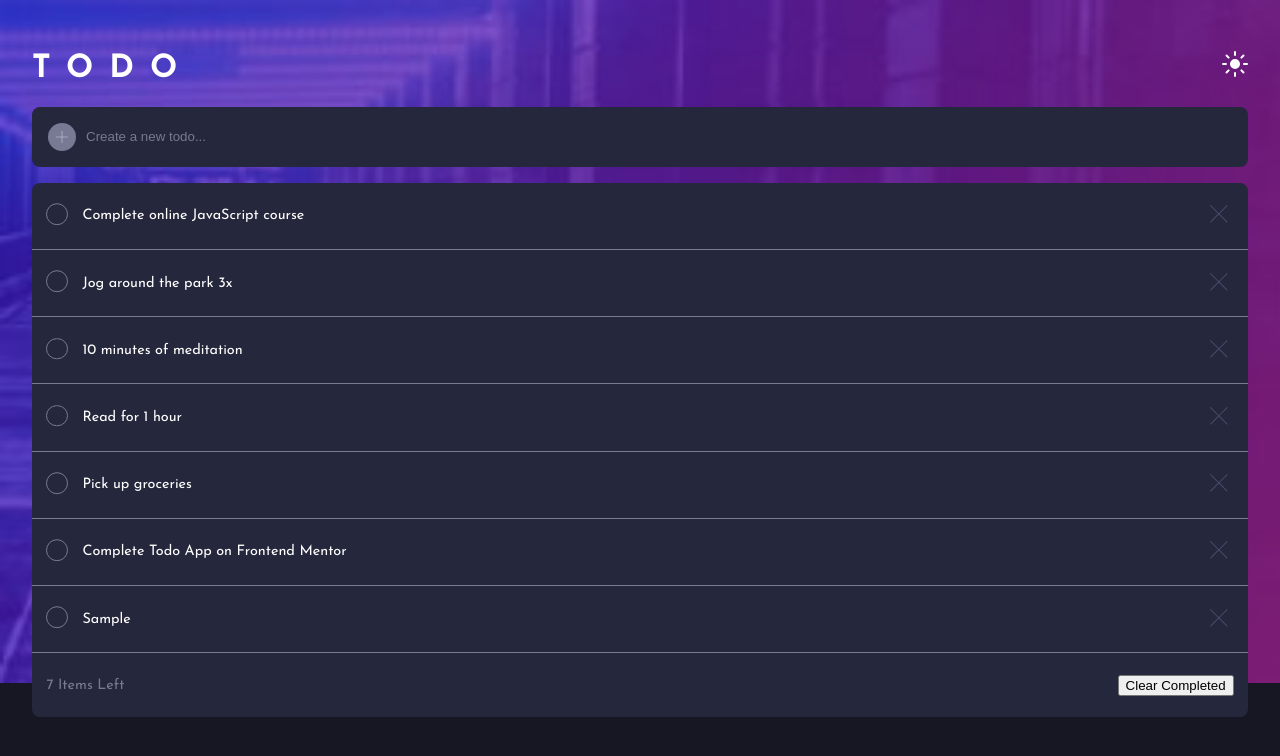
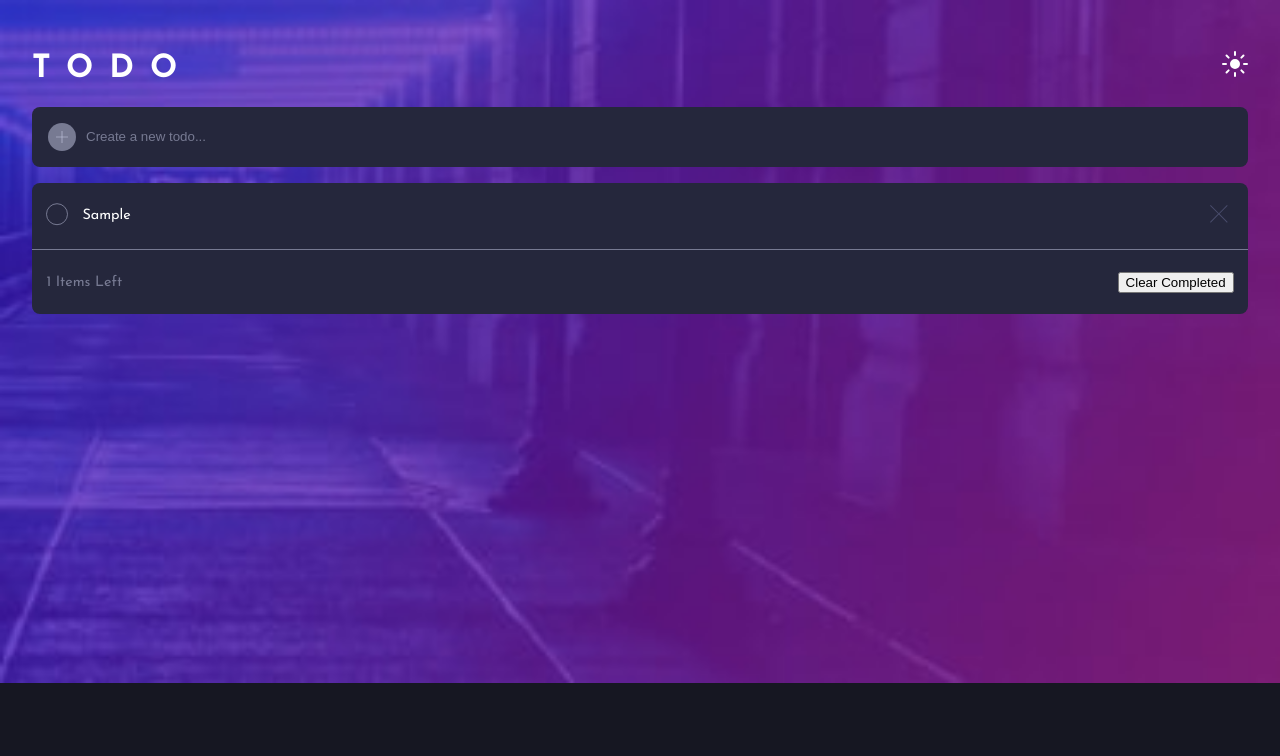
Before and after one commit to mattbcowan/todo-list, a React (Create React App) app: page / in a window 1280 px wide. Both pictures are taken after typing "Sample" into the empty fields and a click on the input "submit". Shown: the top 756 px of the page. Built offline with nearby package versions, Linux system fonts and the light colour scheme.

Commit message:
refactor: Set up context rather than prop drilling.

```diff
--- a/src/App.js
+++ b/src/App.js
@@ -1,6 +1,7 @@
 import React, { useState, useEffect } from "react";
 import styled from "styled-components";
 import { AddTodo, Header, TaskList } from "./components/";
+import { GlobalProvider } from "./context/GlobalState";
 
 const AppContainer = styled.div`
   font-family: "Josefin Sans", sans-serif;
@@ -29,9 +30,7 @@ const StyledMain = styled.main`
 `;
 
 function App() {
-  const [value, setValue] = useState("");
   const [tasks, setTasks] = useState([]);
-  const [isDarkmode, setIsDarkmode] = useState(true);
 
   const getData = async () => {
     await fetch("data.json", {
@@ -45,7 +44,6 @@ function App() {
       })
       .then((myJson) => {
         setTasks(myJson.tasks);
-        setIsDarkmode(myJson.darkmode);
       });
   };
 
@@ -53,57 +51,19 @@ function App() {
     getData();
   }, []);
 
-  const handleSubmit = (event) => {
-    event.preventDefault();
-    setTasks((current) => [...current, { value: value, completed: false }]);
-    setValue("");
-  };
-
-  const handleOnClick = (event) => {
-    event.preventDefault();
-    let currentData = [...tasks];
-    let index = currentData.find(
-      (task) => task.value === `${event.currentTarget.parentElement.innerText}`
-    );
-    currentData.splice(currentData.indexOf(index), 1);
-    setTasks(currentData);
-  };
-
-  const handleChecked = (event) => {
-    event.preventDefault();
-    event.preventDefault();
-    let currentData = [...tasks];
-    let index = currentData.find(
-      (task) =>
-        task.value ===
-        `${event.currentTarget.parentElement.parentElement.lastChild.innerText}`
-    );
-    let currentIndex = currentData.indexOf(index);
-
-    currentData[currentIndex].completed = !currentData[currentIndex].completed;
-    setTasks(currentData);
-    // console.log(currentData[currentData.indexOf(index)]);
-  };
-
   return (
     <AppContainer>
+      <GlobalProvider>
         <HeaderImage src="./images/bg-mobile-dark.jpg" />
         <Container>
           <Header />
           <StyledMain>
-          <AddTodo
-            handleSubmit={handleSubmit}
-            onChange={(e) => setValue(e.target.value)}
-            value={value}
-          />
-          <TaskList
-            data={tasks}
-            handleOnClick={handleOnClick}
-            handleChecked={handleChecked}
-          />
+            <AddTodo />
+            <TaskList data={tasks} />
           </StyledMain>
           <footer></footer>
         </Container>
+      </GlobalProvider>
     </AppContainer>
   );
 }
--- a/src/components/AddTodo.jsx
+++ b/src/components/AddTodo.jsx
@@ -1,4 +1,6 @@
+import React, { useState, useContext } from "react";
 import styled from "styled-components";
+import { GlobalContext } from "../context/GlobalState";
 import { TextInput } from ".";
 
 const TaskContainer = styled.form`
@@ -33,7 +35,22 @@ const SubmitButton = styled.input`
   width: 1px;
 `;
 
-const AddTodo = ({ handleSubmit, onChange, value }) => {
+const AddTodo = () => {
+  const [value, setValue] = useState("");
+  const { addTask } = useContext(GlobalContext);
+
+  const handleSubmit = (event) => {
+    if (value.length) {
+      event.preventDefault();
+      addTask(value);
+      setValue("");
+    }
+  };
+
+  const handleChange = (event) => {
+    setValue(event.target.value);
+  };
+
   return (
     <TaskContainer onSubmit={handleSubmit}>
       <SubmitLabel htmlFor="addTodo">
@@ -47,7 +64,7 @@ const AddTodo = ({ handleSubmit, onChange, value }) => {
       />
       <TextInput
         value={value}
-        onChange={onChange}
+        onChange={handleChange}
         placeholder="Create a new todo..."
       />
     </TaskContainer>
--- /dev/null
+++ b/src/components/RemoveTodo.jsx
@@ -0,0 +1,29 @@
+import { useContext } from "react";
+import styled from "styled-components";
+import { GlobalContext } from "../context/GlobalState";
+
+const RemoveButton = styled.button`
+  background-color: transparent;
+  border: none;
+  color: hsl(234, 11%, 52%);
+  margin-left: 0.5rem;
+  cursor: pointer;
+`;
+
+const RemoveTodo = (props) => {
+  const { item } = props;
+
+  const { removeTask } = useContext(GlobalContext);
+
+  const handleClick = () => {
+    removeTask(item);
+  };
+
+  return (
+    <RemoveButton onClick={handleClick}>
+      <img src="./images/icon-cross.svg" alt="close" />
+    </RemoveButton>
+  );
+};
+
+export default RemoveTodo;
--- a/src/components/TaskList.jsx
+++ b/src/components/TaskList.jsx
@@ -1,5 +1,8 @@
+import { useContext } from "react";
 import styled from "styled-components";
+import { GlobalContext } from "../context/GlobalState";
 import { Task } from "./";
+import RemoveTodo from "./RemoveTodo";
 
 const ListContainer = styled.ul`
   display: flex;
@@ -31,47 +34,25 @@ const ListItem = styled.li`
   padding: 1.5em 1em;
 `;
 
-const RemoveButton = styled.button`
-  background-color: transparent;
-  border: none;
-  color: hsl(234, 11%, 52%);
-  margin-left: 0.5rem;
-  cursor: pointer;
-`;
+const TaskList = () => {
+  const { tasks } = useContext(GlobalContext);
 
-const handleButtonClick = (data) => {
-  console.log(data);
-};
+  const tasksMarkup = tasks.map((item, index) => (
+    <ListItem key={index}>
+      <Task text={item} />
+      <RemoveTodo item={item} />
+    </ListItem>
+  ));
 
-const TaskList = ({ data, handleOnClick, handleChecked }) => {
   return (
     <ListContainer>
-      {data &&
-        data.length > 0 &&
-        data.map((item, i) => {
-          return (
-            <ListItem key={i}>
-              <Task
-                text={item.value}
-                checked={item.completed}
-                handleChecked={handleChecked}
-              />
-              <RemoveButton onClick={handleOnClick}>
-                <img src="./images/icon-cross.svg" alt="close" />
-              </RemoveButton>
-            </ListItem>
-          );
-        })}
+      {tasksMarkup}
       <ListItem>
-        <span>{data.length} Items Left</span>
-        <button onClick={() => handleButtonClick(data)}>Clear Completed</button>
+        <span>{tasks.length} Items Left</span>
+        <button onClick={() => console.log("clicked")}>Clear Completed</button>
       </ListItem>
     </ListContainer>
   );
 };
 
-TaskList.defaultProps = {
-  data: [],
-};
-
 export default TaskList;
--- /dev/null
+++ b/src/context/AppReducer.jsx
@@ -0,0 +1,16 @@
+const AppReducer = (state, action) => {
+  switch (action.type) {
+    case "ADD_TASK":
+      return {
+        tasks: [action.payload, ...state.tasks],
+      };
+    case "REMOVE_TASK":
+      return {
+        tasks: state.tasks.filter((item) => item !== action.payload),
+      };
+    default:
+      return state;
+  }
+};
+
+export default AppReducer;
--- /dev/null
+++ b/src/context/GlobalState.jsx
@@ -0,0 +1,35 @@
+import React, { createContext, useReducer } from "react";
+import AppReducer from "./AppReducer";
+
+const initialState = {
+  tasks: [],
+  darkmode: true,
+};
+
+export const GlobalContext = createContext(initialState);
+
+export const GlobalProvider = ({ children }) => {
+  const [state, dispatch] = useReducer(AppReducer, initialState);
+
+  // Actions for changing state
+
+  function addTask(item) {
+    dispatch({
+      type: "ADD_TASK",
+      payload: item,
+    });
+  }
+
+  function removeTask(item) {
+    dispatch({
+      type: "REMOVE_TASK",
+      payload: item,
+    });
+  }
+
+  return (
+    <GlobalContext.Provider value={{ tasks: state.tasks, addTask, removeTask }}>
+      {children}
+    </GlobalContext.Provider>
+  );
+};
```
Lines whose indentation alone changed are shown as unchanged.
